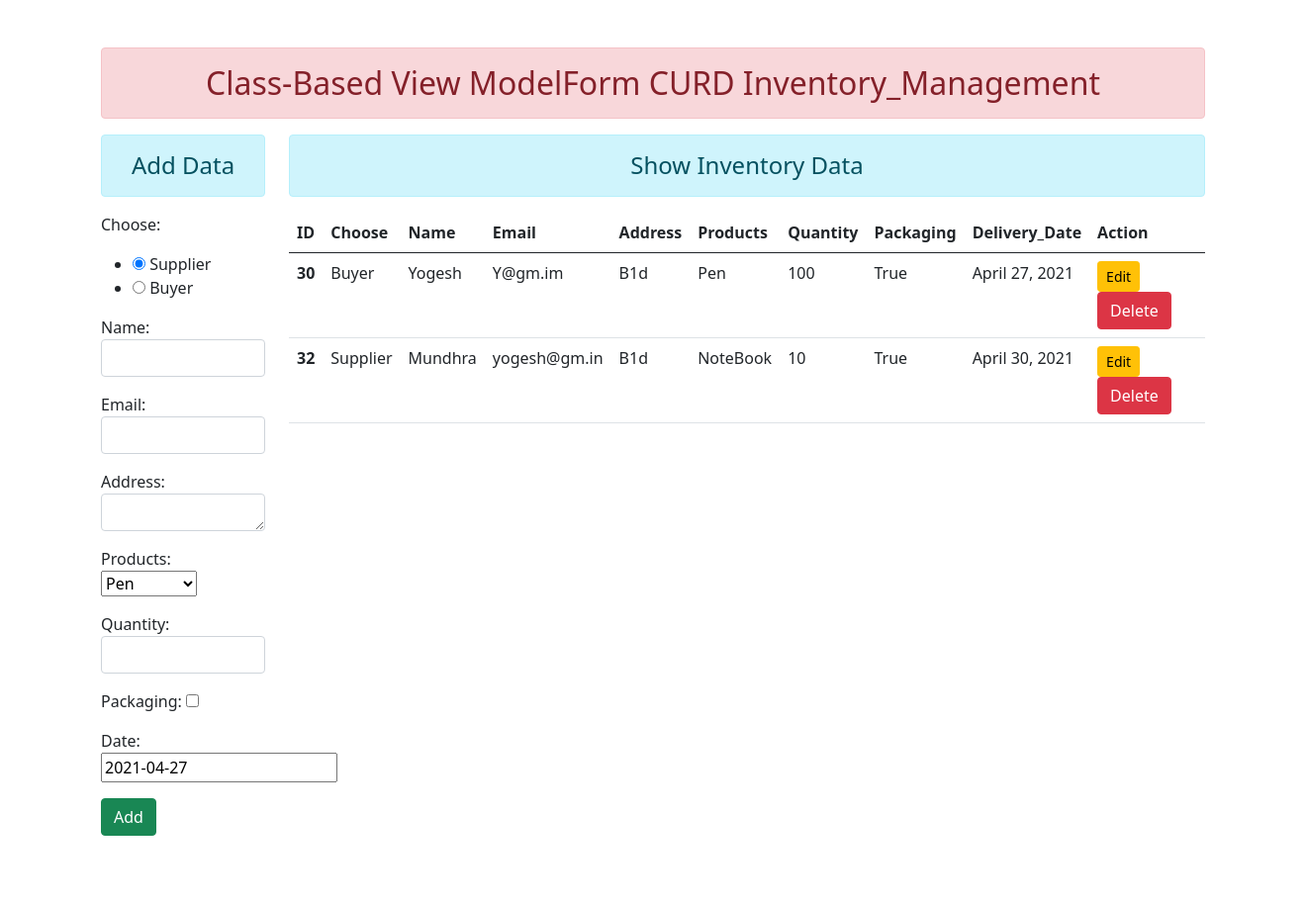
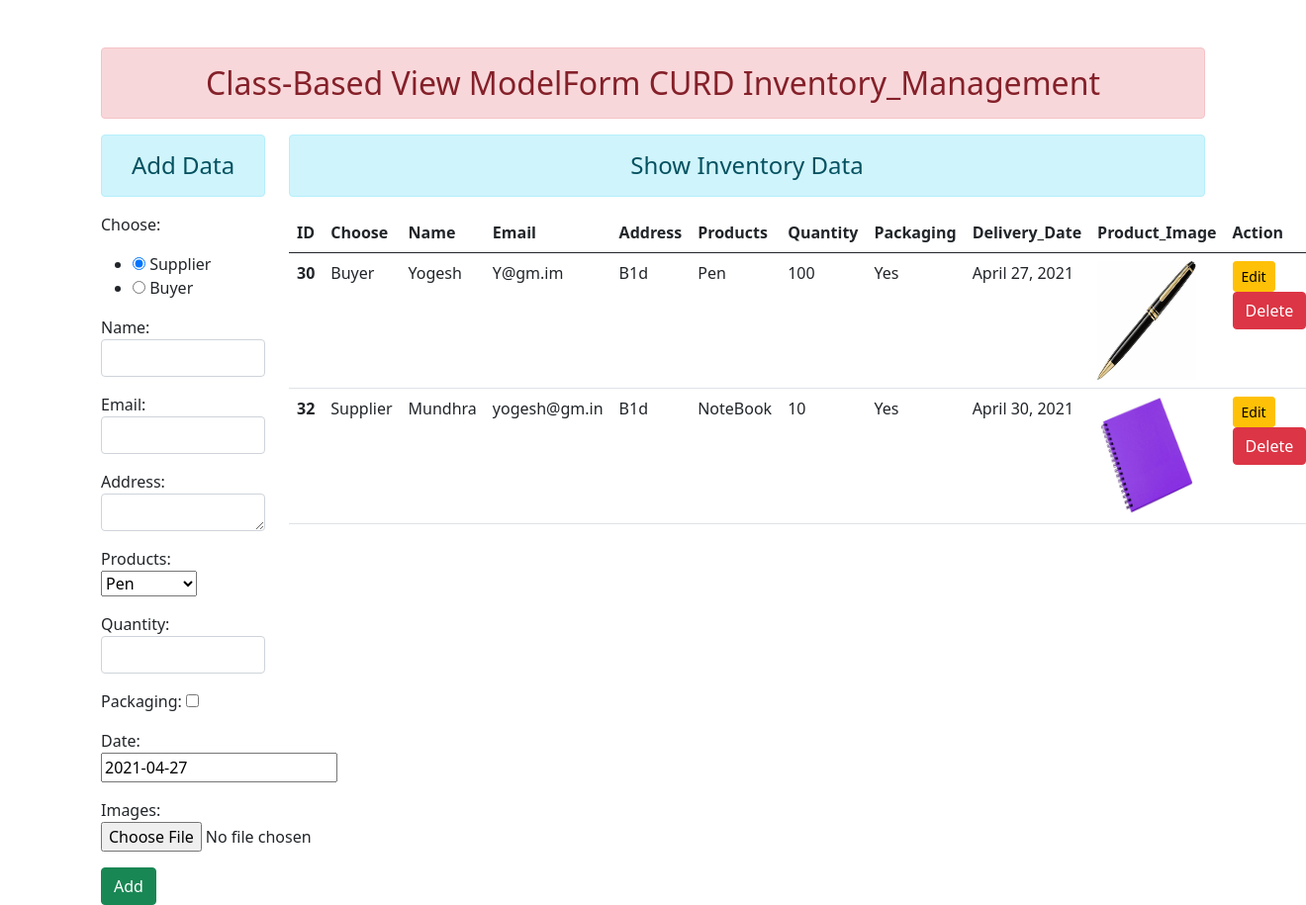
Before and after one commit to Yogi999-creator/Capstone-Inventory_Management, a Django app: page / in a window 1320 px wide. Shown: the whole page at 99% size. Before the commit the page ends 845 px from the top, so only its background shows below. Run offline with Django 3.2, Linux system fonts and the light colour scheme; data comes from the database, SQL or seed files in the repository; both versions use the stored data as it was after the commit; some libraries are stand-ins or nearby versions.

Commit message:
Added Image Curd Functionality and Image Display.

```diff
--- a/Inventory_Management/settings.py
+++ b/Inventory_Management/settings.py
@@ -119,3 +119,6 @@ USE_TZ = True
 # https://docs.djangoproject.com/en/3.0/howto/static-files/
 
 STATIC_URL = '/static/'
+MEDIA_URL = '/media/'
+
+MEDIA_ROOT = os.path.join(BASE_DIR, 'media')
--- a/Inventory_Management/urls.py
+++ b/Inventory_Management/urls.py
@@ -16,6 +16,8 @@ Including another URLconf
 from django.contrib import admin
 from django.urls import path
 from Store import views
+from django.conf import settings
+from django.conf.urls.static import static
 
 urlpatterns = [
     path('admin/', admin.site.urls),
@@ -24,3 +26,6 @@ urlpatterns = [
     path('<int:id>/', views.UserUpdateView.as_view(), name="updatedata"),
 
 ]
+
+if settings.DEBUG:
+    urlpatterns += static(settings.MEDIA_URL, document_root=settings.MEDIA_ROOT)
--- a/Store/admin.py
+++ b/Store/admin.py
@@ -3,4 +3,4 @@ from .models import User
 # Register your models here.
 @admin.register(User)
 class UserAdmin(admin.ModelAdmin):
-    list_display = ('id','choose','name', 'email', 'address','products', 'quantity', 'packaging', 'date')
+    list_display = ('id','choose','name', 'email', 'address','products', 'quantity', 'packaging', 'date', 'images')
--- a/Store/forms.py
+++ b/Store/forms.py
@@ -5,7 +5,7 @@ from .models import User
 class ItemsRegistration(forms.ModelForm):
     class Meta:
         model = User
-        fields = ['choose','name', 'email', 'address', 'products', 'quantity', 'packaging', 'date' ]
+        fields = ['choose','name', 'email', 'address', 'products', 'quantity', 'packaging', 'date', 'images' ]
         widgets = {
             'choose':forms.RadioSelect(),
             'name':forms.TextInput(attrs={'class':'form-control'}),
@@ -15,4 +15,5 @@ class ItemsRegistration(forms.ModelForm):
             'quantity':forms.TextInput(attrs={'class':'form-control'}),
             'packaging':forms.CheckboxInput(),
             'date':forms.DateInput(),
+            'images':forms.FileInput(),
         }
--- a/Store/models.py
+++ b/Store/models.py
@@ -20,3 +20,4 @@ class User(models.Model):
     quantity = models.IntegerField()
     packaging = models.BooleanField()
     date = models.DateField(default="2021-04-27")
+    images = models.ImageField(upload_to='images/',default="")
--- a/Store/templates/Store/addandshow.html
+++ b/Store/templates/Store/addandshow.html
@@ -4,7 +4,7 @@
 <div class="row">
     <div class="col-sm-2">
         <h4 class="text-center alert alert-info">Add Data</h4>
-        <form action="" method="POST">
+        <form action="" method="POST" enctype="multipart/form-data">
             {% csrf_token %} {{form.as_p}}
             <input type="submit" class="btn btn-success" value="Add">
         </form>
@@ -26,6 +26,7 @@
                     <th scope="col">Quantity</th>
                     <th scope="col">Packaging</th>
                     <th scope="col">Delivery_Date</th>
+                    <th scope="col">Product_Image</th>
                     <th scope="col">Action</th>
                 </tr>
             </thead>
@@ -39,8 +40,14 @@
                     <td>{{it.address}}</td>
                     <td>{{it.products}}</td>
                     <td>{{it.quantity}}</td>
-                    <td>{{it.packaging}}</td>
+                    <!--  <td>{{it.packaging}}</td> -->
+                    <td>{% if it.packaging == True %}
+                        <a>Yes</a> {% else %}
+                        <a>No</a> {% endif %}
+                    </td>
                     <td>{{it.date}}</td>
+                    <td> <img src="{{it.images.url}}" alt="" style="height: 120px; width: 100px;"></td>
+
 
                     <td>
                         <a href="{% url 'updatedata' it.id %}" class="btn btn-warning btn-sm">Edit</a>
--- a/Store/templates/Store/update.html
+++ b/Store/templates/Store/update.html
@@ -4,7 +4,7 @@
 <div class="row">
     <div class="clo-sm-8 offset-2">
         <h4 class="alert alert-info">Update Inventory Items</h4>
-        <form action="" method="POST">
+        <form action="" method="POST" enctype="multipart/form-data">
             {% csrf_token %} {{form.as_p}}
             <input type="submit" class="btn btn-success" value="Update">
             <a href="{% url 'addandshow' %}" class="btn btn-info">Back to Home</a>
--- a/Store/views.py
+++ b/Store/views.py
@@ -15,7 +15,7 @@ class UserAddShowView(TemplateView):
         context = {'ite':item, 'form':fm}
         return context
     def post(self, request):
-         fm = ItemsRegistration(request.POST)
+         fm = ItemsRegistration(request.POST, request.FILES)
          if fm.is_valid():
             ch = fm.cleaned_data['choose']
             nm = fm.cleaned_data['name']
@@ -25,8 +25,9 @@ class UserAddShowView(TemplateView):
             qq = fm.cleaned_data['quantity']
             pk = fm.cleaned_data['packaging']
             dt = fm.cleaned_data['date']
+            im = fm.cleaned_data['images']
 
-            reg = User(choose=ch, name=nm, email=em, address=ad , products=pr, quantity=qq, packaging=pk, date=dt)
+            reg = User(choose=ch, name=nm, email=em, address=ad , products=pr, quantity=qq, packaging=pk, date=dt, images=im)
             reg.save()
          return HttpResponseRedirect('/')
 
@@ -39,7 +40,7 @@ class UserUpdateView(View):
 
     def post(self, request, id):
         pi = User.objects.get(pk=id)
-        fm = ItemsRegistration(request.POST, instance=pi)
+        fm = ItemsRegistration(request.POST, request.FILES ,instance=pi)
         if fm.is_valid():
            fm.save()
         return HttpResponseRedirect('/')
```
Also changed, not shown: Store/migrations/0008_user_images.py (added), db.sqlite3, media/images/4e2a96f7-946f-47aa-8be3-3979a22b49a1.jfif (added), media/images/Me.jfif (added), media/images/Me_F14TW6r.jfif (added), media/images/Me_f7vl1bZ.jfif (added), media/images/NoteBook.jfif (added), media/images/P1.jfif (added), media/images/P1_tOTyVIR.jfif (added), media/images/Pen.jfif (added).
